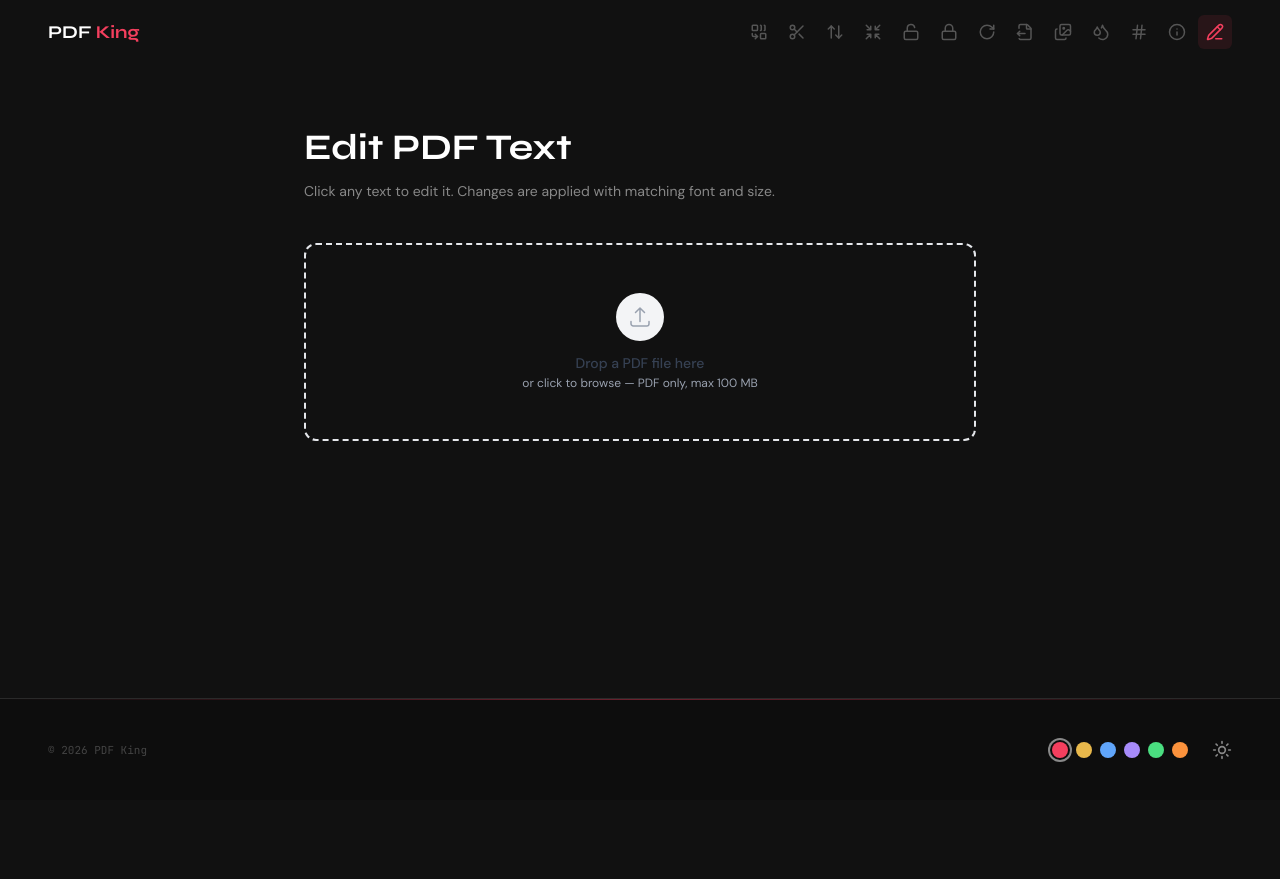
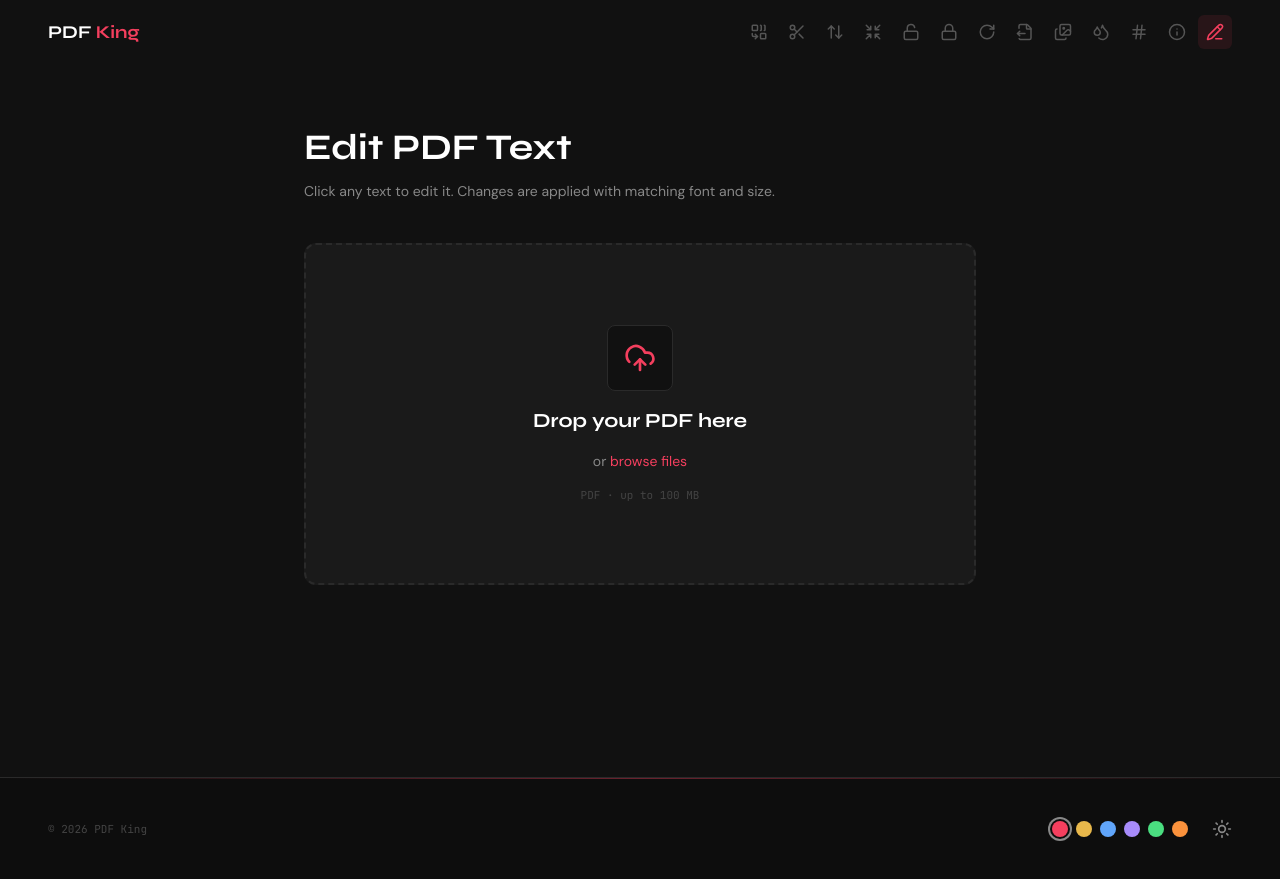
Before and after one commit to blacktornado2/pdk-king, a React (Vite) app in the folder client/: page /edit in a window 1280 px wide. Before the commit the page ends 800 px from the top, so only its background shows below. Built offline with nearby package versions, Linux system fonts and the light colour scheme; no server answers.

Commit message:
feat(ui): restyle UploadZone drop zone

```diff
--- a/client/src/components/pdf/UploadZone.tsx
+++ b/client/src/components/pdf/UploadZone.tsx
@@ -1,5 +1,6 @@
-import { useRef } from 'react';
+import { useRef, useState } from 'react';
 import type { DragEvent, ChangeEvent } from 'react';
+import { UploadCloud } from 'lucide-react';
 
 interface UploadZoneProps {
   multiple?: boolean;
@@ -9,12 +10,12 @@ interface UploadZoneProps {
 
 export function UploadZone({ multiple = false, onFiles, label }: UploadZoneProps) {
   const inputRef = useRef<HTMLInputElement>(null);
+  const [isDragging, setIsDragging] = useState(false);
 
   const handleDrop = (e: DragEvent<HTMLDivElement>) => {
     e.preventDefault();
-    const files = Array.from(e.dataTransfer.files).filter(
-      (f) => f.type === 'application/pdf',
-    );
+    setIsDragging(false);
+    const files = Array.from(e.dataTransfer.files).filter((f) => f.type === 'application/pdf');
     if (files.length) onFiles(files);
   };
 
@@ -24,32 +25,39 @@ export function UploadZone({ multiple = false, onFiles, label }: UploadZoneProps
     e.target.value = '';
   };
 
+  const open = () => inputRef.current?.click();
+
   return (
     <div
+      role="button"
+      tabIndex={0}
+      aria-label="Upload PDF"
       onDrop={handleDrop}
-      onDragOver={(e) => e.preventDefault()}
-      onClick={() => inputRef.current?.click()}
-      className="group border-2 border-dashed border-gray-200 rounded-xl p-12 flex flex-col items-center gap-3 cursor-pointer transition-colors hover:border-indigo-400 hover:bg-indigo-50/30"
+      onDragOver={(e) => { e.preventDefault(); setIsDragging(true); }}
+      onDragLeave={() => setIsDragging(false)}
+      onClick={open}
+      onKeyDown={(e) => { if (e.key === 'Enter' || e.key === ' ') { e.preventDefault(); open(); } }}
+      className={
+        'rounded-xl border-2 border-dashed bg-[var(--surface)] flex flex-col items-center justify-center ' +
+        'text-center gap-4 py-20 px-6 transition-colors duration-200 cursor-pointer ' +
+        'focus-visible:outline-none focus-visible:ring-2 focus-visible:ring-[var(--accent)] ' +
+        (isDragging
+          ? 'border-[var(--accent)] bg-[var(--accent-05)]'
+          : 'border-[var(--border)] hover:border-[var(--accent-40)]')
+      }
     >
-      <div className="w-12 h-12 rounded-full bg-gray-100 group-hover:bg-indigo-100 flex items-center justify-center transition-colors">
-        <svg className="w-6 h-6 text-gray-400 group-hover:text-indigo-500 transition-colors" fill="none" viewBox="0 0 24 24" stroke="currentColor" strokeWidth={1.5}>
-          <path strokeLinecap="round" strokeLinejoin="round" d="M3 16.5v2.25A2.25 2.25 0 005.25 21h13.5A2.25 2.25 0 0021 18.75V16.5m-13.5-9L12 3m0 0l4.5 4.5M12 3v13.5" />
-        </svg>
+      <div className="bg-[var(--bg)] border border-[var(--border)] p-4 rounded-lg">
+        <UploadCloud className="w-8 h-8 text-[var(--accent)]" aria-hidden />
       </div>
-      <div className="text-center">
-        <p className="text-sm font-medium text-gray-700">
-          {label ?? (multiple ? 'Drop PDF files here' : 'Drop a PDF file here')}
-        </p>
-        <p className="text-xs text-gray-400 mt-0.5">or click to browse — PDF only, max 100 MB</p>
-      </div>
-      <input
-        ref={inputRef}
-        type="file"
-        accept="application/pdf"
-        multiple={multiple}
-        onChange={handleChange}
-        className="hidden"
-      />
+      <p className="font-syne font-bold text-xl text-[var(--text-1)]">
+        {label ?? (multiple ? 'Drop your PDFs here' : 'Drop your PDF here')}
+      </p>
+      <p className="text-sm text-[var(--text-2)]">
+        or <span className="text-[var(--accent)] underline-offset-2 hover:underline">browse files</span>
+      </p>
+      <p className="font-mono text-[11px] text-[var(--text-4)]">PDF · up to 100 MB</p>
+      <input ref={inputRef} type="file" accept="application/pdf" multiple={multiple}
+        onChange={handleChange} className="hidden" />
     </div>
   );
 }
```
